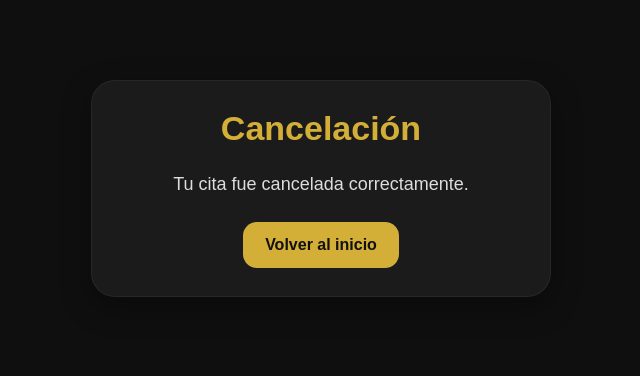
After one commit to citas-barberia/barberia-junior, a Flask app: template templates/cancelacion_exitosa.html in a window 1280 px wide. The commit adds this page. Shown: the top 376 px of the page, without its empty margins (319-959 px from the left). Run offline with Flask 3, Linux system fonts and the light colour scheme; the template is opened without the code that fills it, so the values that code supplies are empty.

Commit message:
cancelacion en funcion

```diff
--- /dev/null
+++ b/templates/cancelacion_exitosa.html
@@ -0,0 +1,77 @@
+<!DOCTYPE html>
+<html lang="es">
+<head>
+    <meta charset="UTF-8">
+    <meta name="viewport" content="width=device-width, initial-scale=1.0">
+    <title>Cancelación</title>
+    <style>
+        * {
+            box-sizing: border-box;
+            font-family: Arial, sans-serif;
+        }
+
+        body {
+            margin: 0;
+            padding: 20px;
+            background: #0f0f10;
+            color: #f5f5f5;
+        }
+
+        .container {
+            max-width: 460px;
+            margin: 60px auto;
+            background: #1b1b1c;
+            border-radius: 24px;
+            padding: 28px 24px;
+            text-align: center;
+            box-shadow: 0 10px 30px rgba(0,0,0,0.35);
+            border: 1px solid rgba(255,255,255,0.05);
+        }
+
+        h1 {
+            color: #D4AF37;
+            margin-top: 0;
+            font-size: 34px;
+        }
+
+        p {
+            font-size: 18px;
+            line-height: 1.5;
+            color: #ddd;
+            margin-bottom: 24px;
+        }
+
+        a {
+            display: inline-block;
+            text-decoration: none;
+            background: #D4AF37;
+            color: #111;
+            padding: 14px 22px;
+            border-radius: 14px;
+            font-weight: bold;
+        }
+
+        @media (max-width: 480px) {
+            .container {
+                margin: 30px auto;
+                padding: 22px 18px;
+            }
+
+            h1 {
+                font-size: 28px;
+            }
+
+            p {
+                font-size: 16px;
+            }
+        }
+    </style>
+</head>
+<body>
+    <div class="container">
+        <h1>Cancelación</h1>
+        <p>{{ mensaje or "Tu cita fue cancelada correctamente." }}</p>
+        <a href="/">Volver al inicio</a>
+    </div>
+</body>
+</html>
```
Also changed, not shown: templates/ancelacion_exitosa.html (deleted, +0 -12 lines), templates/cancelar_cita.html (+172 -7 lines).
